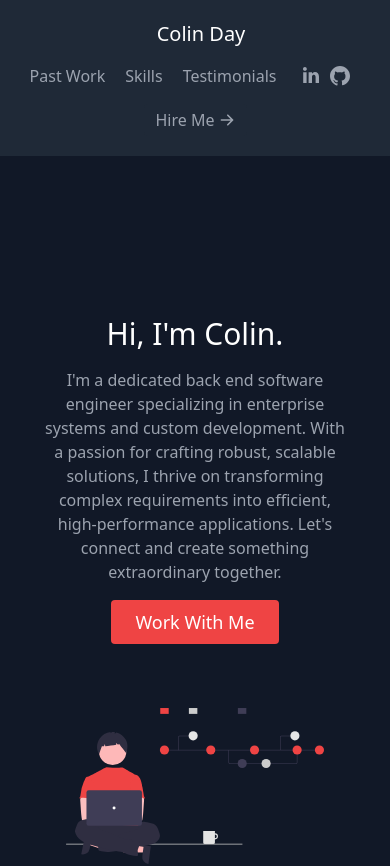
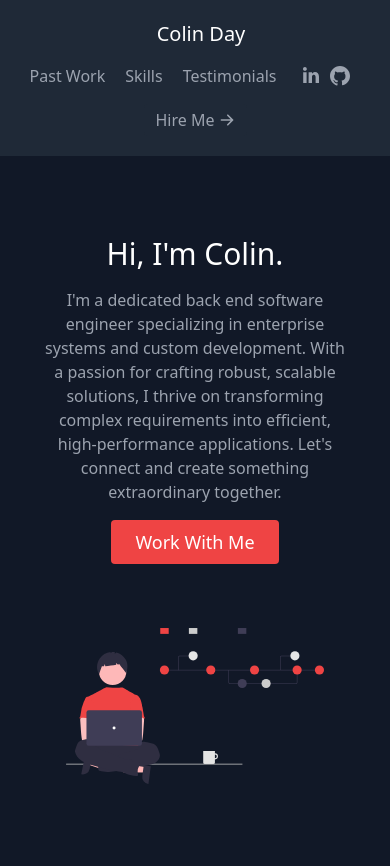
Before and after one commit to CDay98/my-portfolio, a React (Create React App) app: page / in a window 390 px wide. Shown: the top 866 px of the page. Built offline with nearby package versions, Linux system fonts and the light colour scheme.

Commit message:
Fixed top margin

```diff
--- a/src/components/About.js
+++ b/src/components/About.js
@@ -3,7 +3,7 @@ import React from "react";
 export default function About() {
   return (
     <section id="about">
-      <div className="container mx-auto mt-20 flex px-10 py-20 md:flex-row flex-col items-center">
+      <div className="container mx-auto xl:mt-20 lg:mt-20 md:mt-20 flex px-10 py-20 md:flex-row flex-col items-center">
         <div className="lg:flex-grow md:w-1/2 lg:pr-24 md:pr-16 flex flex-col md:items-start md:text-left mb-16 md:mb-0 items-center text-center">
           <h1 className="title-font sm:text-4xl text-3xl mb-4 font-medium text-white">
             Hi, I'm Colin.
```
